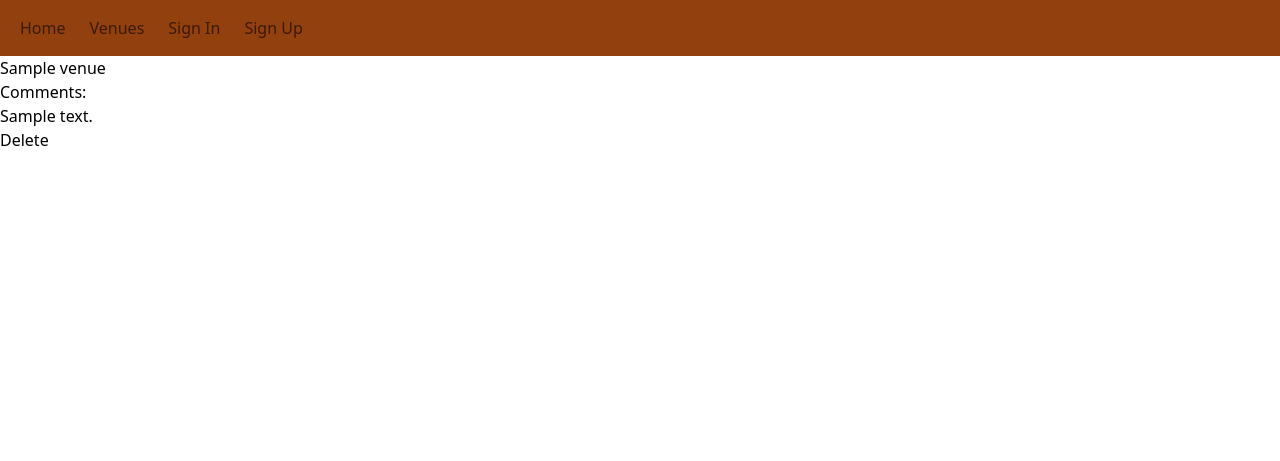
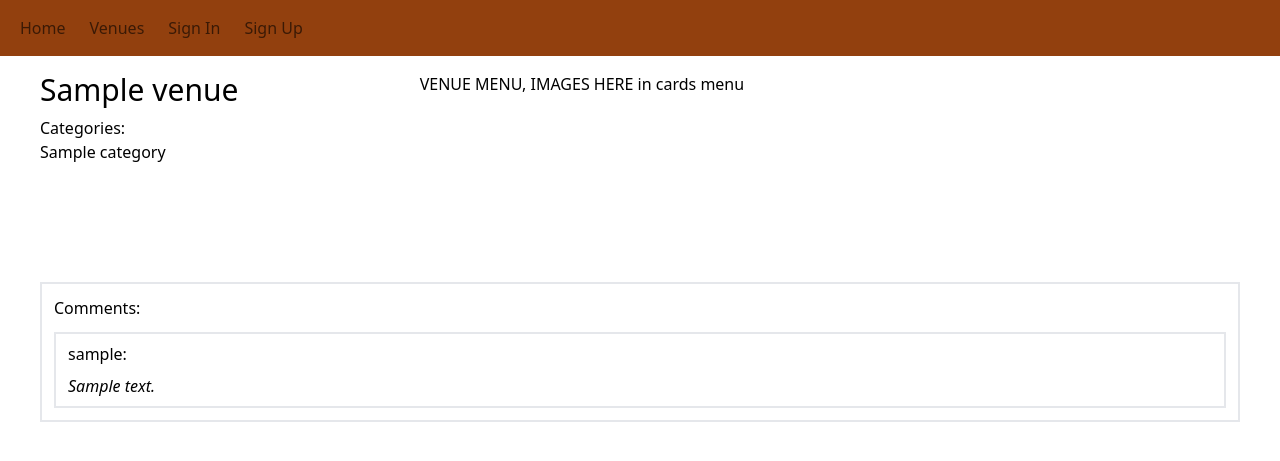
Before and after one commit to maciejbentkowski/knajping-demo-django, a Django app: page /venues/1/ in a window 1280 px wide. Shown: the top 461 px of the page. Run offline with Django 5.2, Linux system fonts and the light colour scheme; tables that the repository leaves empty hold one stand-in row (values such as "Sample post"); style sheets or scripts are compiled from the project's sources; some libraries are stand-ins or nearby versions.

Commit message:
Improved templates for venues and venues details

```diff
--- a/venues/templates/venues/detail.html
+++ b/venues/templates/venues/detail.html
@@ -1,37 +1,52 @@
 {% extends 'main.html' %}
 
 {% block content %}
-{{ venue }}
 
 
+    <div class="grid grid-rows-3 grid-flow-row gap-4 mt-4 mx-10">
+    <div class="row-span-2 col-span-1">
+        <div>
+            <h2 class="text-3xl">{{ venue }}</h2>
+            <div class="mt-2">
+                <p>Categories:</p>
+                {% for category in venue.categories.all %}
+                    {{ category.name }}
+                {% endfor %}
+            </div>
+        </div>
+
+    </div>
+        <div class="row-span-6 col-span-3">VENUE MENU, IMAGES HERE in cards menu</div>
+        <div class="border-2 row-span-3 col-span-4 p-3">
             <div>
                 <h3>
                     Comments:
                 </h3>
-    </div>
-    <div>
                 {% for comment in comments %}
-            <div>{{ comment.text }} </div>
+                    <div class="border-2 mt-3 px-3 py-2">
+                        <div>{{ comment.user }}: </div>
+                        <div class=" mt-2 italic">{{ comment.text }} </div>
+                        {% if request.user.is_authenticated and request.user == comment.user %}
                     <form method="POST" action="{% url 'venues:delete-comment' comment.id %}">
                     {% csrf_token %}
-                <input type="submit" value="Delete">
+                    <input class="mt-2 text-red-700" type="submit" value="Delete">
                     </form>
+                    {% endif %}
+                    </div>
                 {% endfor %}
-
             </div>
-
         <div>
             {% if request.user.is_authenticated %}
                 <form method="POST" action="">
                     {% csrf_token %}
                     <label>
-            <input type="text" name="text" placeholder="Write comment">
+                        <input class="mt-2" type="text" name="text" placeholder="Write comment">
                     </label>
                     <input type="submit" value="Submit">
-
                 </form>
             {% endif %}
         </div>
-
+        </div>
+    </div>
 
 {% endblock content %}
--- a/venues/templates/venues/venues.html
+++ b/venues/templates/venues/venues.html
@@ -21,8 +21,6 @@ This is all venues page
                             {{ category.name }}
                             {% endfor %}
                     </div>
-
-
                     <div>
                     </div>
                     <button type="button" class="inline-block rounded bg-primary px-6 pb-2 pt-2.5 text-xs font-medium uppercase leading-normal text-black shadow-primary-3 transition duration-150 ease-in-out hover:bg-primary-accent-300 hover:shadow-primary-2 focus:bg-primary-accent-300 focus:shadow-primary-2 focus:outline-none focus:ring-0 active:bg-primary-600 active:shadow-primary-2 dark:shadow-black/30 dark:hover:shadow-dark-strong dark:focus:shadow-dark-strong dark:active:shadow-dark-strong">
```
Lines whose indentation alone changed are shown as unchanged.
